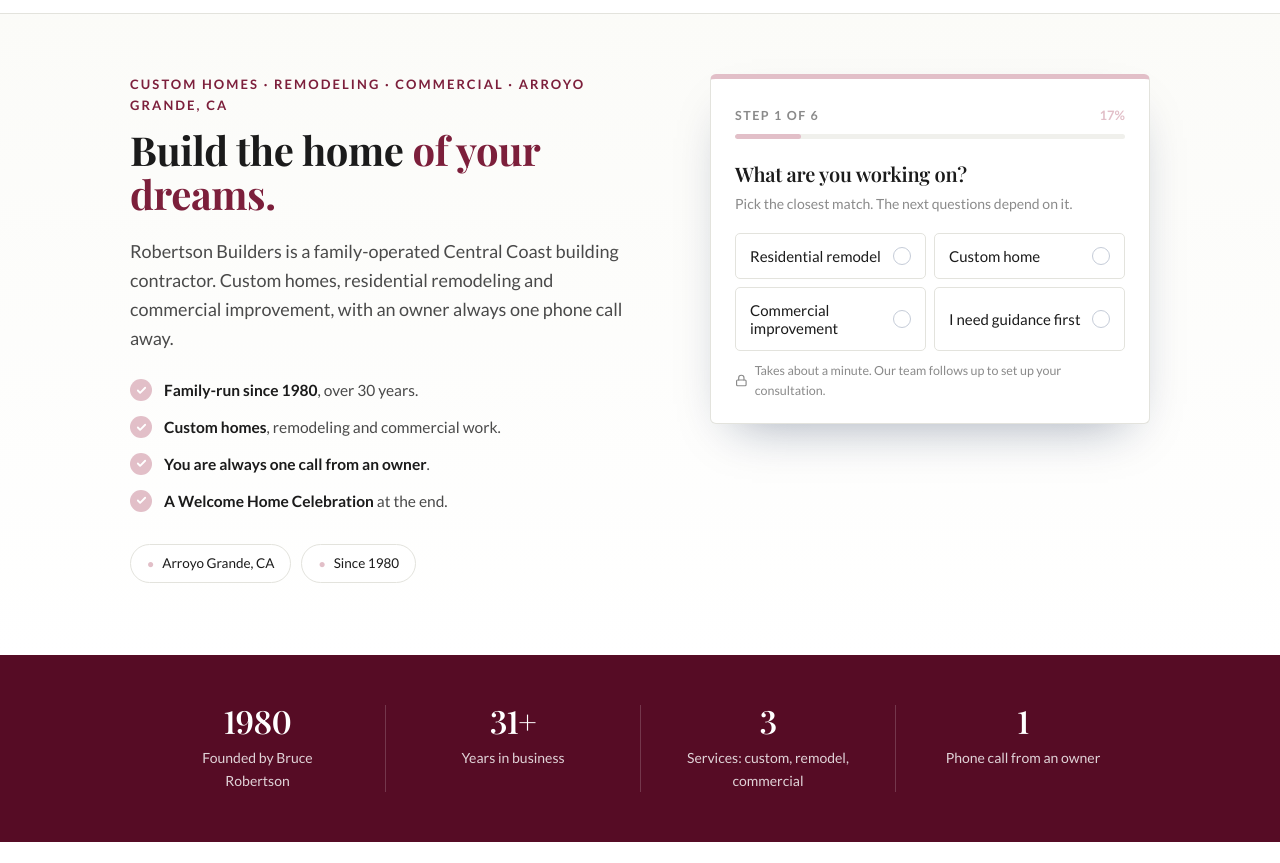
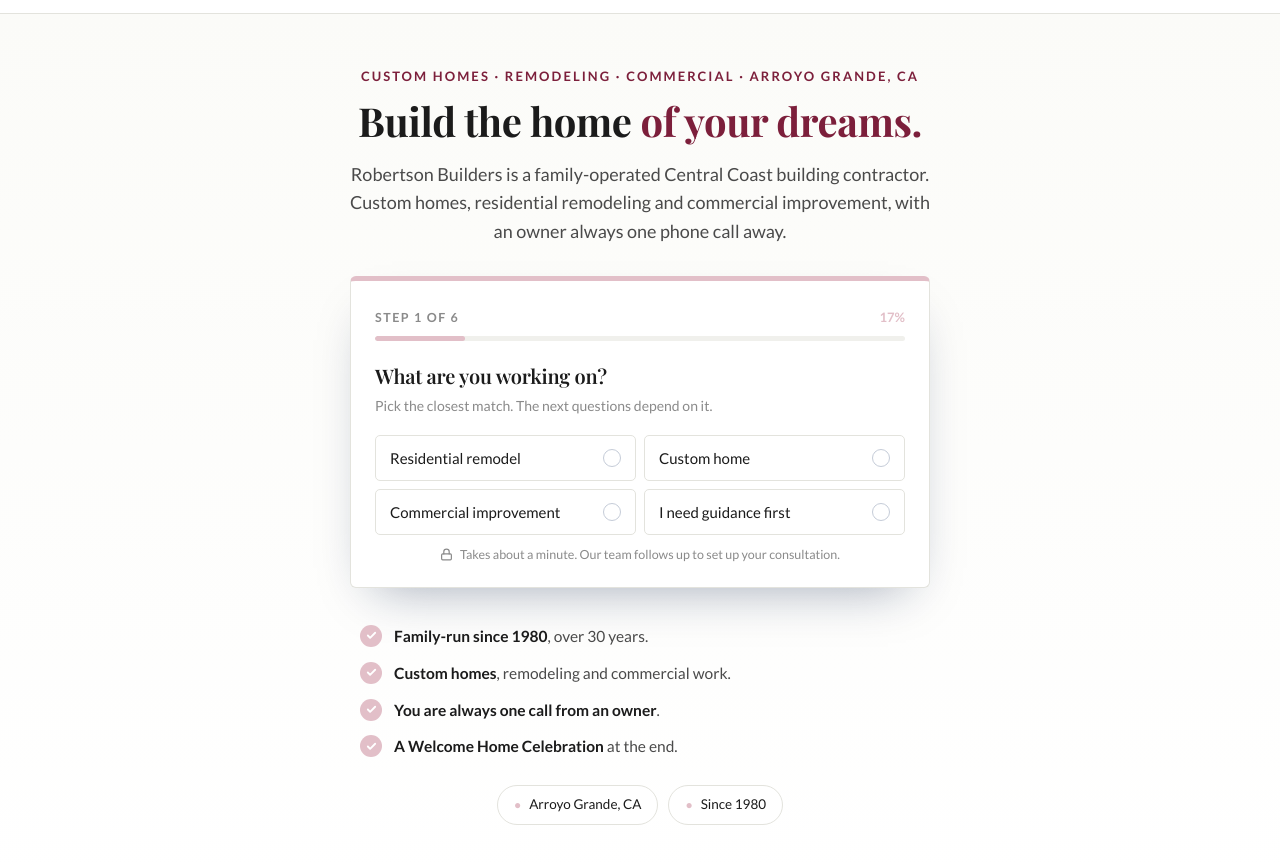
Before and after one commit to sheafox1/robertson-builders, a plain HTML site: page index.html in a window 1280 px wide. Shown: the part 89-952 px from the top of the page. Drawn offline with nearby package versions, Linux system fonts and the light colour scheme.

Commit message:
Centered application form and cash referral reward
Co-Authored-By: Claude Sonnet 5.5 <noreply@anthropic.com>

```diff
--- a/index.html
+++ b/index.html
@@ -240,6 +240,15 @@
   .awards { display:flex; flex-wrap:wrap; gap:14px; align-items:center; justify-content:center; margin-top:16px; }
   .awards img { height: 64px; width:auto; background: var(--navy); border-radius: 8px; padding: 8px 12px; }
   .opts.one { grid-template-columns: 1fr; }
+
+  /* centered hero (Shea 2026-11-17): headline, sub-headline, the form in the middle, information below */
+  .hero-c { text-align: center; padding-top: 52px; padding-bottom: 64px; }
+  .hero-c h1 { max-width: 26ch; margin: 0 auto 16px; text-wrap: balance; }
+  .hero-c .lede { margin: 0 auto 30px; max-width: 56ch; }
+  .hero-c .lab { margin-left: auto; margin-right: auto; }
+  .card-c { max-width: 580px; margin: 0 auto 36px; text-align: left; }
+  .ticks-c { max-width: 560px; margin: 0 auto 26px; text-align: left; }
+  .badges-c { justify-content: center; }
   .hrow .brand { height: 70px !important; width: auto; }
   .flogo { height: 80px !important; width: auto; background:none !important; padding:0 !important; }
   footer { background: #560C25 !important; }
@@ -267,25 +276,11 @@
 </header>
 
 <div class="hero-wrap">
-<div class="inner hero">
-  <div class="hgrid">
-    <div>
+<div class="inner hero hero-c">
   <p class="lab">Custom Homes &middot; Remodeling &middot; Commercial &middot; Arroyo Grande, CA</p>
   <h1>Build the home <em>of your dreams.</em></h1>
   <p class="lede">Robertson Builders is a family-operated Central Coast building contractor. Custom homes, residential remodeling and commercial improvement, with an owner always one phone call away.</p>
-      <ul class="ticks">
-        <li><span class="ck"><svg width="11" height="11" viewBox="0 0 24 24" fill="none" stroke="#fff" stroke-width="4" stroke-linecap="round" stroke-linejoin="round"><path d="M20 6 9 17l-5-5"/></svg></span><span><b>Family-run since 1980</b>, over 30 years.</span></li>
-        <li><span class="ck"><svg width="11" height="11" viewBox="0 0 24 24" fill="none" stroke="#fff" stroke-width="4" stroke-linecap="round" stroke-linejoin="round"><path d="M20 6 9 17l-5-5"/></svg></span><span><b>Custom homes</b>, remodeling and commercial work.</span></li>
-        <li><span class="ck"><svg width="11" height="11" viewBox="0 0 24 24" fill="none" stroke="#fff" stroke-width="4" stroke-linecap="round" stroke-linejoin="round"><path d="M20 6 9 17l-5-5"/></svg></span><span><b>You are always one call from an owner</b>.</span></li>
-        <li><span class="ck"><svg width="11" height="11" viewBox="0 0 24 24" fill="none" stroke="#fff" stroke-width="4" stroke-linecap="round" stroke-linejoin="round"><path d="M20 6 9 17l-5-5"/></svg></span><span><b>A Welcome Home Celebration</b> at the end.</span></li>
-      </ul>
-      <div class="badges">
-        <span class="badge"><i>&#9679;</i> Arroyo Grande, CA</span>
-        <span class="badge"><i>&#9679;</i> Since 1980</span>
-      </div>
-    </div>
-
-    <div class="card">
+  <div class="card card-c">
     <div class="ctop"><span class="cstep" id="stepLab">Step 1 of 6</span><span class="cpct" id="pct">17%</span></div>
     <div class="track"><div class="fill" id="fill"></div></div>
     <div id="stage"></div>
@@ -295,6 +290,15 @@
       Takes about a minute. Our team follows up to set up your consultation.
     </div>
   </div>
+  <ul class="ticks ticks-c">
+        <li><span class="ck"><svg width="11" height="11" viewBox="0 0 24 24" fill="none" stroke="#fff" stroke-width="4" stroke-linecap="round" stroke-linejoin="round"><path d="M20 6 9 17l-5-5"/></svg></span><span><b>Family-run since 1980</b>, over 30 years.</span></li>
+        <li><span class="ck"><svg width="11" height="11" viewBox="0 0 24 24" fill="none" stroke="#fff" stroke-width="4" stroke-linecap="round" stroke-linejoin="round"><path d="M20 6 9 17l-5-5"/></svg></span><span><b>Custom homes</b>, remodeling and commercial work.</span></li>
+        <li><span class="ck"><svg width="11" height="11" viewBox="0 0 24 24" fill="none" stroke="#fff" stroke-width="4" stroke-linecap="round" stroke-linejoin="round"><path d="M20 6 9 17l-5-5"/></svg></span><span><b>You are always one call from an owner</b>.</span></li>
+        <li><span class="ck"><svg width="11" height="11" viewBox="0 0 24 24" fill="none" stroke="#fff" stroke-width="4" stroke-linecap="round" stroke-linejoin="round"><path d="M20 6 9 17l-5-5"/></svg></span><span><b>A Welcome Home Celebration</b> at the end.</span></li>
+  </ul>
+  <div class="badges badges-c">
+        <span class="badge"><i>&#9679;</i> Arroyo Grande, CA</span>
+        <span class="badge"><i>&#9679;</i> Since 1980</span>
   </div>
 </div>
 </div>
```
Also changed, not shown: referral/index.html (+5 -5 lines). Lines whose indentation alone changed are shown as unchanged.
